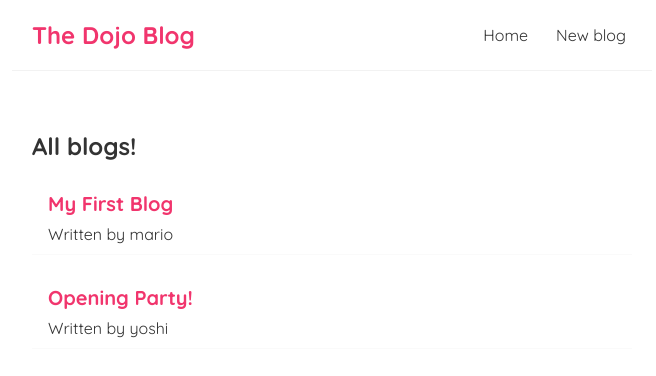
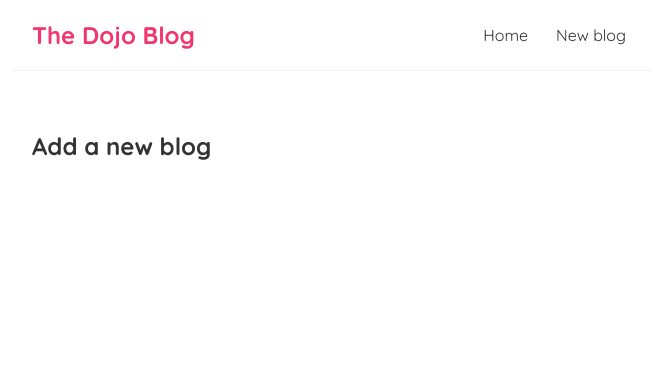
Before and after one commit to Kabuki-edwin/dojo-blog, a React (Create React App) app: page /create in a window 1280 px wide. Shown: the top 376 px of the page, without its empty margins (308-964 px from the left). Built offline with nearby package versions, Linux system fonts and the light colour scheme; data requests are answered from the project's data file.

Commit message:
exact match routes

```diff
--- a/src/App.js
+++ b/src/App.js
@@ -1,17 +1,21 @@
 import Navbar from "./Navbar";
+import Create from "./create";
 import Home from "./home";
 import {BrowserRouter as Router, Route, Switch } from 'react-router-dom';
 
 function App() {
   return (
-  <Router>
-    <div className="App">
-      <Navbar></Navbar>
+    <Router>
+      <div className="App">
+        <Navbar/>
       <div className="content">
         <Switch>
-        <Route path = "/">
-        <Home></Home>
-        </Route>
+         <Route exact path = "/">
+           <Home/>
+         </Route>
+         <Route path = "/create">
+           <Create/>
+         </Route>
         </Switch>
       </div>
     </div>
--- /dev/null
+++ b/src/create.js
@@ -0,0 +1,9 @@
+const Create = () => {
+    return (
+        <div className="create">
+            <h2>Add a new blog</h2>
+        </div>
+     );
+}
+
+export default Create;
```
